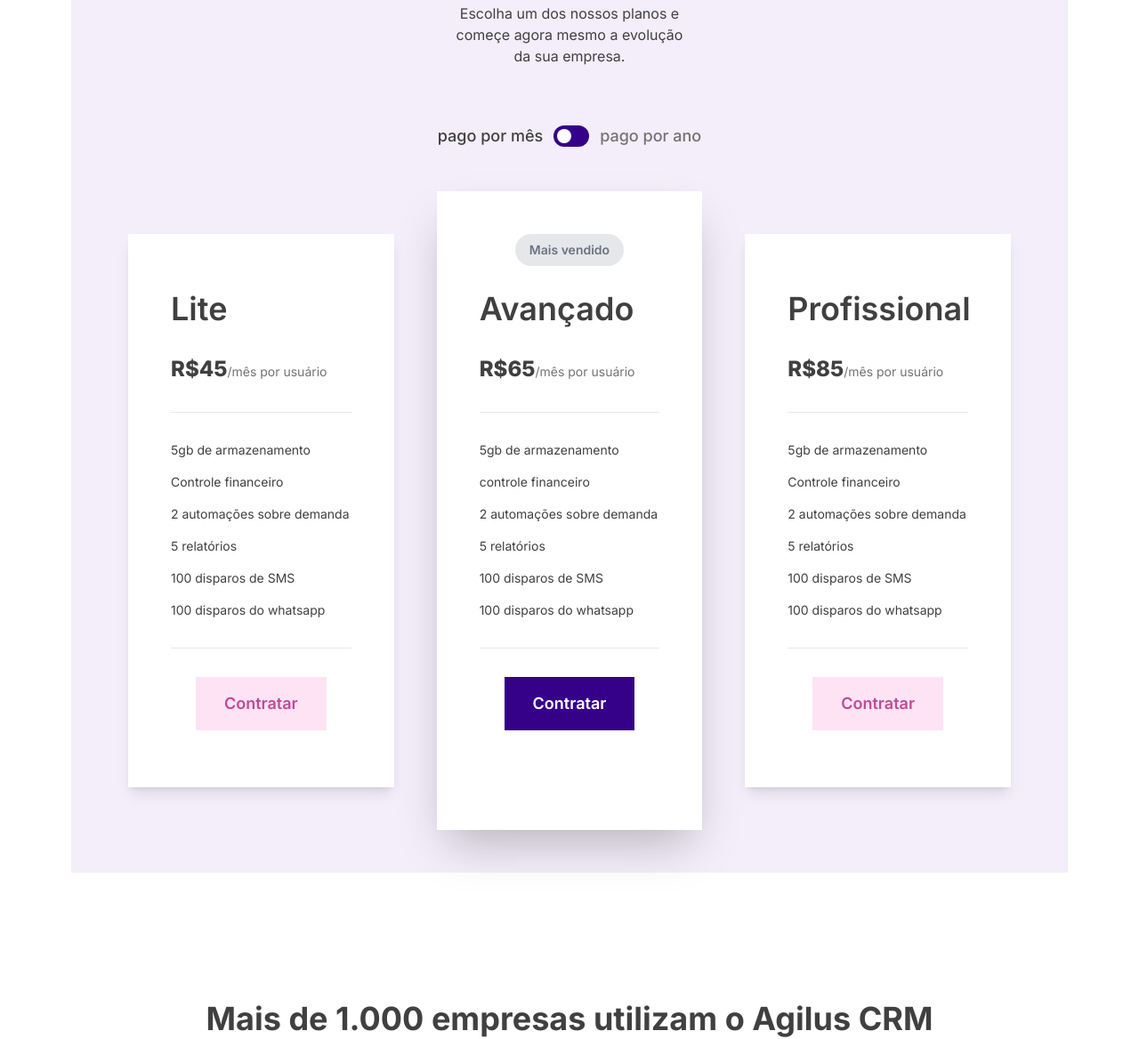
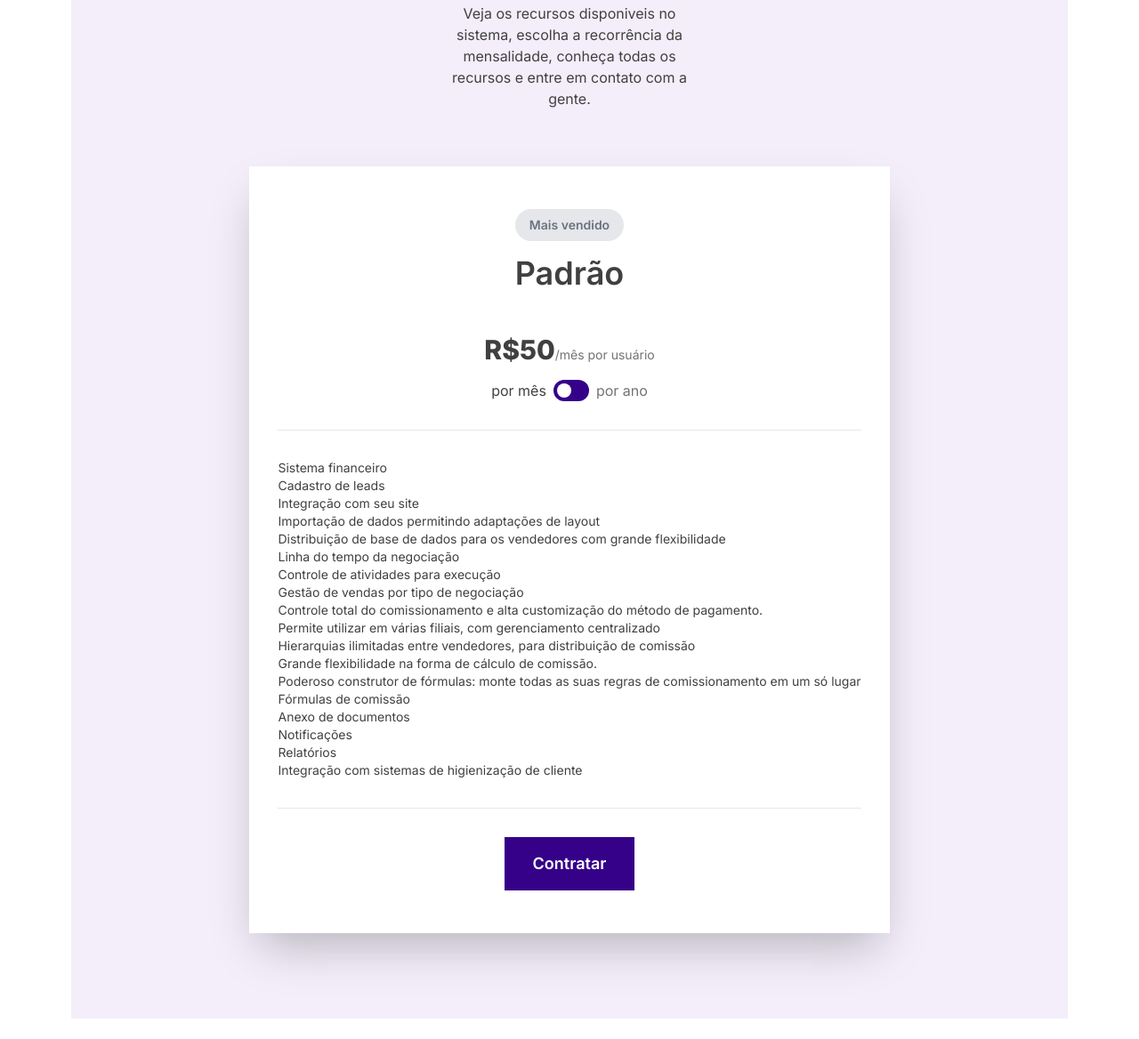
Before and after one commit to henriquevc/SiteNovoAgilus, a website: page public/precos.html in a window 1280 px wide. Shown: the part 406-1574 px from the top of the page at 89% size. Drawn offline with nearby package versions, Linux system fonts and the light colour scheme.

Commit message:
removendo preçõs desnecessarios

```diff
--- a/public/precos.html
+++ b/public/precos.html
@@ -12,6 +12,8 @@
     <link rel="stylesheet" href="/assets/css/output.css">
     <link rel="shortcut icon" href="/assets/favicon.ico" type="image/x-icon">
     <link rel="icon" href="/assets/images/favicon.ico" type="image/x-icon">
+    <link href="https://fonts.googleapis.com/css2?family=Material+Icons"
+      rel="stylesheet">
     <title>Agilus</title>
 </head>
 <body class="text-neutral-700">
@@ -67,97 +69,71 @@
     <main class="container pt-8 sm:pt-10 md:pt-16 lg:pt-24" data-aos="fade-up" data-aos-duration="800">
         <section class="flex flex-col items-center w-full py-24 mb-16 bg-primary-50" data-aos="fade-down">
             <h2 class="w-full mb-8 text-3xl font-bold text-center lg:text-4xl text-title">Planos e preços</h2>
-            <p class="w-full px-12 text-base text-center sm:w-1/2 lg:w-1/3 xl:1/4">Escolha um dos nossos planos e começe agora mesmo a evolução da sua empresa.</p>
+            <p class="w-full px-12 text-base text-center sm:w-1/2 lg:w-1/3 xl:1/4">Veja os recursos disponiveis no sistema, escolha a recorrência da mensalidade, conheça todas os recursos e entre em contato com a gente.</p>
 
             <!-- Quantidade de usuários e tipo de cobrança -->
-            <div class="flex flex-col items-center justify-center mt-12 mb-16 lg:mt-16 lg:mb-24">
-                <!-- <div class="flex flex-col items-center justify-center mb-12">
+            <!-- <div class="flex flex-col items-center justify-center mt-12 mb-16 lg:mt-16 lg:mb-24">
+                <div class="flex flex-col items-center justify-center mb-12">
                     <div class="text-lg font-medium">Quantidade de usuários</div>
                     <div class="h-8 mt-2 rounded-full ring ring-primary-800">
                         <button class="h-full px-3 -ml-px text-white rounded-l-full bg-primary-800">-</button>
                         <span class="px-3">5</span>
                         <button class="h-full px-3 -mr-px text-white rounded-r-full bg-primary-800">+</button>
                     </div>
-                </div> -->
+                </div>
                 <div class="flex px-3 space-x-3 text-base font-medium lg:text-lg">
-                    <span id="textoCheckboxMes">pago por mês</span>
-                    <label for="toggle" class="flex items-center cursor-pointer">
-                        <div class="relative">
-                            <input type="checkbox" id="toggle" class="w-full h-full sr-only">
-                            <div class="block w-10 h-6 rounded-full bg-primary-800"></div>
-                            <div class="absolute w-4 h-4 transition bg-white rounded-full dot left-1 top-1"></div>
-                        </div>
-                    </label>
-                    <span id="textoCheckboxAno">pago por ano</span>
+
                 </div>
-            </div>
+            </div> -->
 
             <!-- Planos -->
-            <div class="grid w-full grid-cols-1 px-4 sm:px-6 md:px-8 lg:px-12 xl:px-16 lg:grid-cols-3 gap-y-12 lg:gap-y-0 lg:gap-x-8 xl:gap-x-12">
-
-                <!-- Lite -->
-                <div class="px-8 py-12 mx-4 bg-white shadow-lg sm:mx-32 lg:mx-0 lg:px-8 lg:py-16 xl:px-12">
-                    <h4 class="text-3xl font-semibold xl:text-4xl">Lite</h4>
-                    <div class="mt-8 text-xl lg:text-2xl">
-                        <strong class="font-extrabold" id="valor">R$45</strong><span class="text-sm text-neutral-500">/<span id="recorrencia">mês</span> por usuário</span>
-                    </div>
-                    <ul class="py-8 mt-8 space-y-4 text-sm border-y">
-                        <li>5gb de armazenamento</li>
-                        <li>Controle financeiro</li>
-                        <li>2 automações sobre demanda</li>
-                        <li>5 relatórios</li>
-                        <li>100 disparos de SMS</li>
-                        <li>100 disparos do whatsapp</li>
-                    </ul>
-                    <div class="flex justify-center mt-8">
-                        <button class="px-8 py-4 text-lg font-semibold bg-secondary-100 text-secondary-800">Contratar</button>
-                    </div>
-                </div>
-
-                <!-- Avançado -->
-                <div class="px-8 py-12 mx-4 bg-white shadow-2xl sm:mx-32 lg:mx-0 lg:px-8 lg:-my-12 xl:px-12">
-                    <div class="flex justify-center w-full mb-7">
+            <div class="flex flex-row justify-center w-full mt-16">
+                <div class="px-8 py-12 mx-4 bg-white shadow-2xl sm:mx-32 lg:mx-0 lg:px-8 lg:w-2/5">
+                    <div class="flex justify-center w-full mb-4">
                         <span class="flex px-4 py-2 text-sm font-semibold text-gray-500 transition duration-300 bg-gray-200 rounded-full align-center w-max ease">Mais vendido</span>
                     </div>
-                    <h4 class="text-3xl font-semibold xl:text-4xl">Avançado</h4>
-                    <div class="mt-8 text-2xl">
-                        <strong class="font-extrabold" id="valor">R$65</strong><span class="text-sm text-neutral-500">/<span id="recorrencia">mês</span> por usuário</span>
+                    <h4 class="text-3xl font-semibold text-center xl:text-4xl">Padrão</h4>
+                    <div class="flex flex-col items-center mt-12 space-y-4">
+                        <div>
+                            <strong class="text-3xl font-extrabold" id="valor">R$50</strong><span class="text-sm text-neutral-500">/<span id="recorrencia">mês</span> por usuário</span>
+                        </div>
+                        <div class="flex flex-row space-x-2">
+                            <span id="textoCheckboxMes">por mês</span>
+                            <label for="toggle" class="flex items-center cursor-pointer">
+                                <div class="relative">
+                                    <input type="checkbox" id="toggle" class="w-full h-full sr-only">
+                                    <div class="block w-10 h-6 rounded-full bg-primary-800"></div>
+                                    <div class="absolute w-4 h-4 transition bg-white rounded-full dot left-1 top-1"></div>
+                                </div>
+                            </label>
+                            <span id="textoCheckboxAno">por ano</span>
+                        </div>
                     </div>
-                    <ul class="py-8 mt-8 space-y-4 text-sm border-y">
-                        <li>5gb de armazenamento</li>
-                        <li>controle financeiro</li>
-                        <li>2 automações sobre demanda</li>
-                        <li>5 relatórios</li>
-                        <li>100 disparos de SMS</li>
-                        <li>100 disparos do whatsapp</li>
+                    <ul class="py-8 mt-8 text-sm border-y">
+                        <li class="mb-3 icon-done">Sistema financeiro</li>
+                        <li class="mb-3 icon-done"> Cadastro de leads</li>
+                        <li class="mb-3 icon-done"> Integração com seu site</li>
+                        <li class="mb-3 icon-done"> Importação de dados permitindo adaptações de layout</li>
+                        <li class="mb-3 icon-done"> Distribuição de base de dados para os vendedores com grande flexibilidade</li>
+                        <li class="mb-3 icon-done"> Linha do tempo da negociação</li>
+                        <li class="mb-3 icon-done"> Controle de atividades para execução</li>
+                        <li class="mb-3 icon-done"> Gestão de vendas por tipo de negociação</li>
+                        <li class="mb-3 icon-done"> Controle total do comissionamento e alta customização do método de pagamento.</li>
+                        <li class="mb-3 icon-done"> Permite utilizar em várias filiais, com gerenciamento centralizado</li>
+                        <li class="mb-3 icon-done"> Hierarquias ilimitadas entre vendedores, para distribuição de comissão</li>
+                        <li class="mb-3 icon-done"> Grande flexibilidade na forma de cálculo de comissão.</li>
+                        <li class="mb-3 icon-done"> Poderoso construtor de fórmulas: monte todas as suas regras de comissionamento em um só lugar</li>
+                        <li class="mb-3 icon-done"> Fórmulas de comissão</li>
+                        <li class="mb-3 icon-done"> Anexo de documentos</li>
+                        <li class="mb-3 icon-done"> Notificações</li>
+                        <li class="mb-3 icon-done"> Relatórios</li>
+                        <li class="mb-3 icon-done"> Integração com sistemas de higienização de cliente</li>
                     </ul>
                     <div class="flex justify-center mt-8">
                         <button class="px-8 py-4 text-lg font-semibold text-white bg-primary-800">Contratar</button>
                     </div>
                 </div>
-
-                <!-- Profissional -->
-                <div class="px-8 py-12 mx-4 bg-white shadow-lg sm:mx-32 lg:mx-0 lg:px-8 lg:py-16 xl:px-12">
-                    <h4 class="text-3xl font-semibold xl:text-4xl">Profissional</h4>
-                    <div class="mt-8 text-2xl">
-                    <strong class="font-extrabold" id="valor">R$85</strong><span class="text-sm text-neutral-500">/<span id="recorrencia">mês</span> por usuário</span>
-                    </div>
-                    <ul class="py-8 mt-8 space-y-4 text-sm border-y">
-                        <li>5gb de armazenamento</li>
-                        <li>Controle financeiro</li>
-                        <li>2 automações sobre demanda</li>
-                        <li>5 relatórios</li>
-                        <li>100 disparos de SMS</li>
-                        <li>100 disparos do whatsapp</li>
-                    </ul>
-                    <div class="flex items-center justify-center mt-8">
-                        <button class="px-8 py-4 text-lg font-semibold bg-secondary-100 text-secondary-800">Contratar</button>
-                    </div>
-                </div>
             </div>
-        </section>
-        <section class="flex justify-center w-full text-4xl my-36">
-            <h3 class="font-bold">Mais de 1.000 empresas utilizam o Agilus CRM</h3>
         </section>
     </main>
     <footer class="flex w-full pb-16 text-white bg-black h-144">
@@ -229,19 +205,9 @@
 
         const planos = [
             {
-                nome: 'Lite',
-                valorMensal: 45,
-                valorAnual: 450
-            },
-            {
                 nome: 'Avançado',
-                valorMensal: 65,
+                valorMensal: 50,
                 valorAnual: 560
-            },
-            {
-                nome: 'Profissional',
-                valorMensal: 85,
-                valorAnual: 800
             }
         ]
         let quantidadeUsuarios = 10
```
